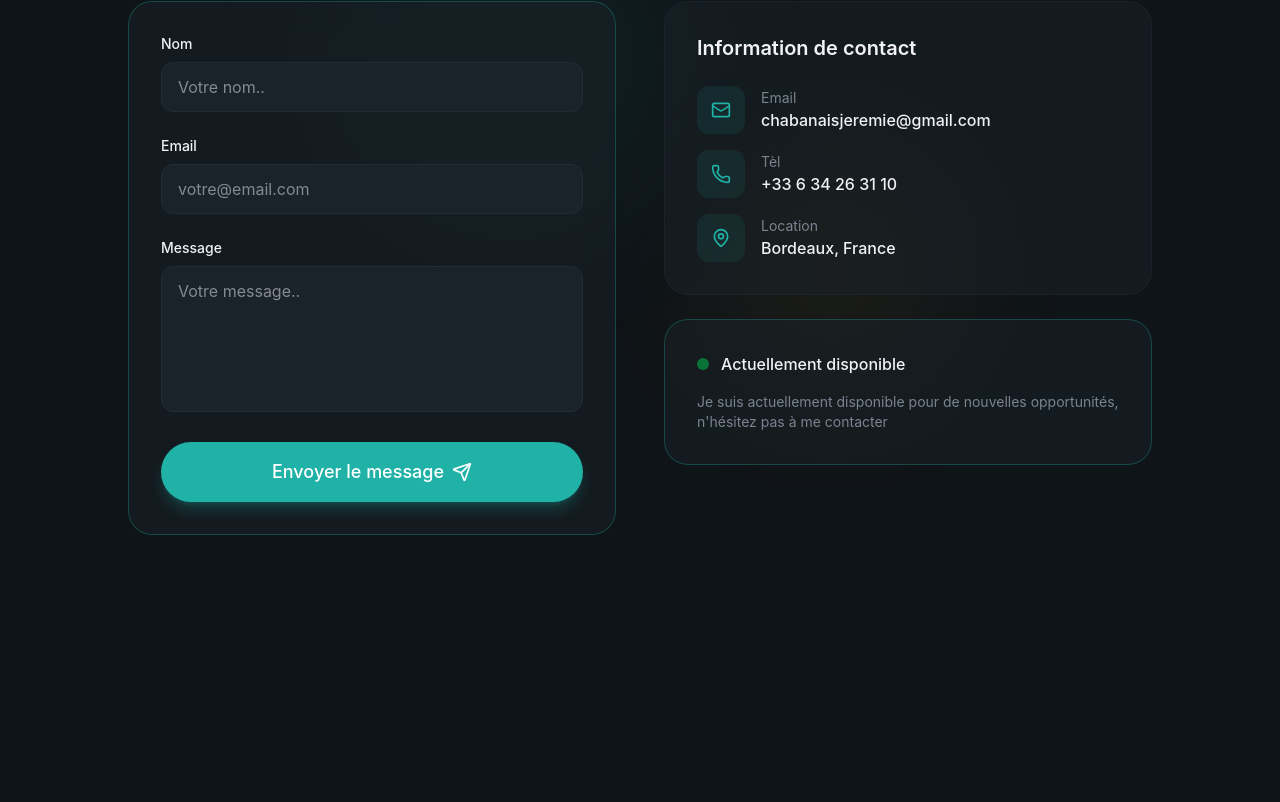
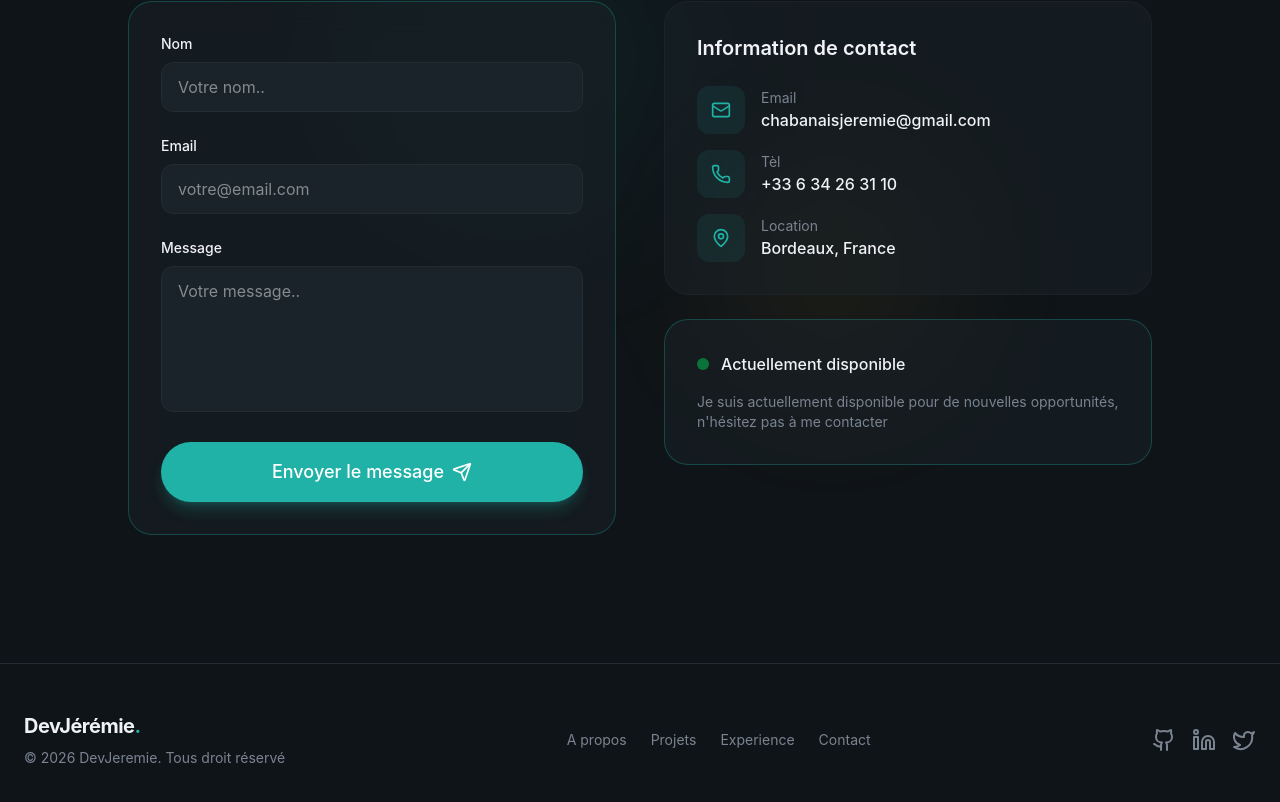
Before and after one commit to devJeremie/Tuto-Portfolio, a React (Vite) app: page / in a window 1280 px wide. Shown: the part 6950-7752 px from the top of the page. Before the commit the page ends 7613 px from the top, so only its background shows below. Built offline with nearby package versions, Linux system fonts and the light colour scheme.

Commit message:
Maj-EndProject-Start-Deployment

```diff
--- a/src/App.jsx
+++ b/src/App.jsx
@@ -6,6 +6,7 @@
 import { Experience } from "@/sections/Experience";
 import { Testimonials } from "@/sections/Testimonials";
 import { Contact } from "@/sections/Contact";
+import { Footer } from "./layout/Footer";
 
 
 function App() {
@@ -19,6 +20,7 @@
       <Experience />
       <Testimonials />
       <Contact />
+      <Footer />
     </main>
   </div>
   );
--- a/src/layout/Footer.jsx
+++ b/src/layout/Footer.jsx
@@ -7,8 +7,55 @@
 ];
 
 const footerLinks = [
-  { href: "#about", label: "About" },
-  { href: "#about", label: "About" },
-  { href: "#about", label: "About" },
-  { href: "#about", label: "About" },
+  { href: "#about", label: "A propos" },
+  { href: "#projects", label: "Projets" },
+  { href: "#experience", label: "Experience" },
+  { href: "#contact", label: "Contact" },
 ];
+
+export const Footer = () => {
+    const currentYear = new Date().getFullYear();
+
+    return (
+      <footer className="py-12 border-t border-border">
+        <div className="container mx-auto px-6">
+          <div className="flex flex-col md:flex-row items-center justify-between gap-8">
+            {/*Logo et copyright*/}
+            <div className="text-center md:text-left">
+              <a href="#" className="text-xl font-bold tracking-tight">
+                DevJérémie<span className="text-primary">.</span>
+              </a>
+              <p className="text-sm text-muted-foreground mt-2">
+                © {currentYear} DevJeremie. Tous droit réservé
+              </p>
+            </div>
+            {/*Liens*/}
+            <nav className="flex flex-wrap justify-center gap-6">
+              {footerLinks.map((link) => (
+                <a
+                  key={link.href}
+                  href={link.href}
+                  className="text-sm text-muted-foreground hover:text-foreground transition-colors"
+                >
+                  {link.label}
+                </a>
+              ))}
+            </nav>
+            {/*Réseau sociaux*/}
+            <div className=" flex items-center gap-4">
+              {socialLinks.map((social) => (
+                <a
+                  key={social.label}
+                  href={social.href}
+                  className="text-muted-foreground hover:text-foreground transition-colors"
+                  aria-label={social.label}
+                >
+                  <social.icon />
+                </a>
+              ))}
+            </div>
+          </div>
+        </div>
+      </footer>
+    );
+}
```
